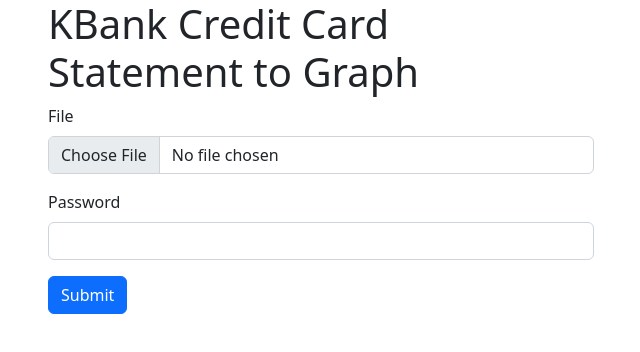
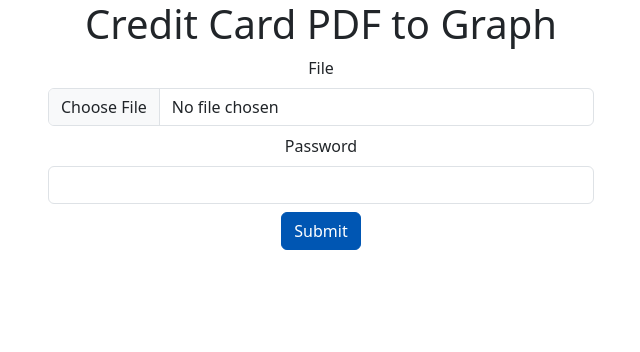
Before and after one commit to oatsaysai/read-credit-card-pdf, a plain HTML site: page index.html in a window 1280 px wide. Shown: the whole page, without its empty margins (319-959 px from the left). Drawn offline with nearby package versions, Linux system fonts and the light colour scheme; a small style sheet from the web is missing.

Commit message:
Improve UI

```diff
--- a/index.html
+++ b/index.html
@@ -4,33 +4,46 @@
 <head>
     <meta charset="UTF-8">
     <meta name="viewport" content="width=device-width, initial-scale=1.0">
-    <link href="https://cdn.jsdelivr.net/npm/bootstrap@5.2.3/dist/css/bootstrap.min.css" rel="stylesheet"
-        integrity="sha384-rbsA2VBKQh58iYOTzQVE5YIA2tE3iKOUAh890QqmiVAi11ioc9U7wb9tT01F5H5T" crossorigin="anonymous">
-    <title>KBank Credit Card Statement to Graph</title>
+    <link href="https://cdn.jsdelivr.net/npm/bootstrap@5.3.3/dist/css/bootstrap.min.css" rel="stylesheet"
+        integrity="sha384-QWTKZyjpPEjISv5WaRU9OFeRpok6YctnYmDr5pNlyT2bRjXh0JMhjY6hW+ALEwIH" crossorigin="anonymous">
+    <title>Credit Card PDF to Graph</title>
+    <style>
+        body {
+            text-align: center;
+        }
+
+        .form-group {
+            margin-bottom: 0.5rem;
+        }
+
+        .btn-primary {
+            background-color: #0056b3;
+            border-color: #0056b3;
+        }
+    </style>
 </head>
 
 <body>
     <div class="container">
-        <div class="row">
-            <div class="col-md-6 offset-md-3">
-                <h1>KBank Credit Card Statement to Graph</h1>
+        <div class="row justify-content-center">
+            <div class="col-md-6">
+                <h1>Credit Card PDF to Graph</h1>
                 <form action="/submit" method="post" enctype="multipart/form-data">
-                    <div class="mb-3">
+                    <div class="form-group">
                         <label for="file" class="form-label">File</label>
                         <input type="file" name="file" accept=".pdf" class="form-control">
                     </div>
-                    <div class="mb-3">
+                    <div class="form-group">
                         <label for="text" class="form-label">Password</label>
-                        <input type="text" name="text" class="form-control">
+                        <input type="password" name="text" class="form-control">
                     </div>
                     <button type="submit" class="btn btn-primary">Submit</button>
                 </form>
             </div>
         </div>
     </div>
-
-    <script src="https://cdn.jsdelivr.net/npm/bootstrap@5.2.3/dist/js/bootstrap.bundle.min.js"
-        integrity="sha384-kenU1KFdBIe4zVF0s0G1M57VBGmWKBwb6dUonBi3JH4zfqoXyrx2d7V1dQoBXLq"
+    <script src="https://cdn.jsdelivr.net/npm/bootstrap@5.3.3/dist/js/bootstrap.bundle.min.js"
+        integrity="sha384-YvpcrYf0tY3lHB60NNkmXc5s9fDVZLESaAA55NDzOxhy9GkcIdslK1eN7N6jIeHz"
         crossorigin="anonymous"></script>
 </body>
 
```
